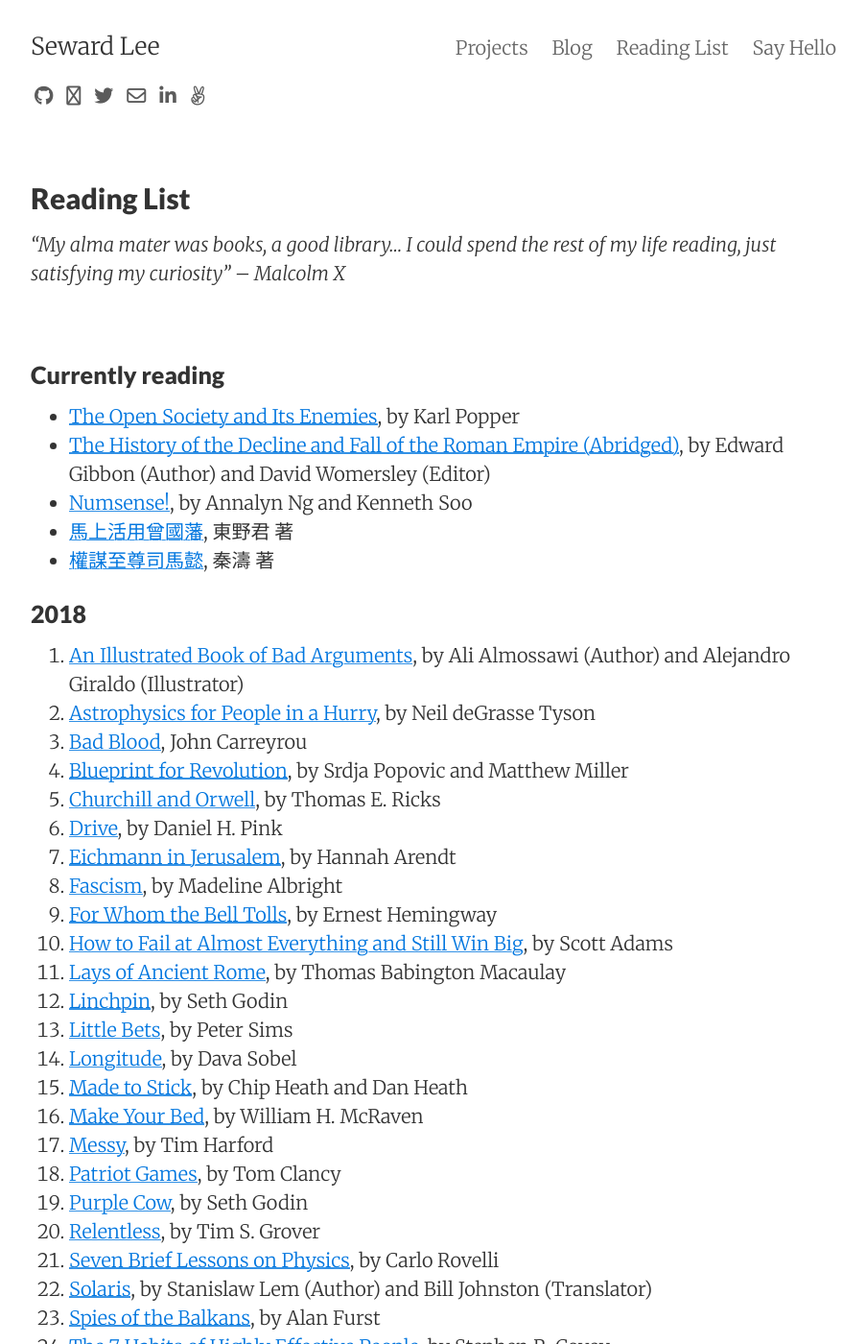
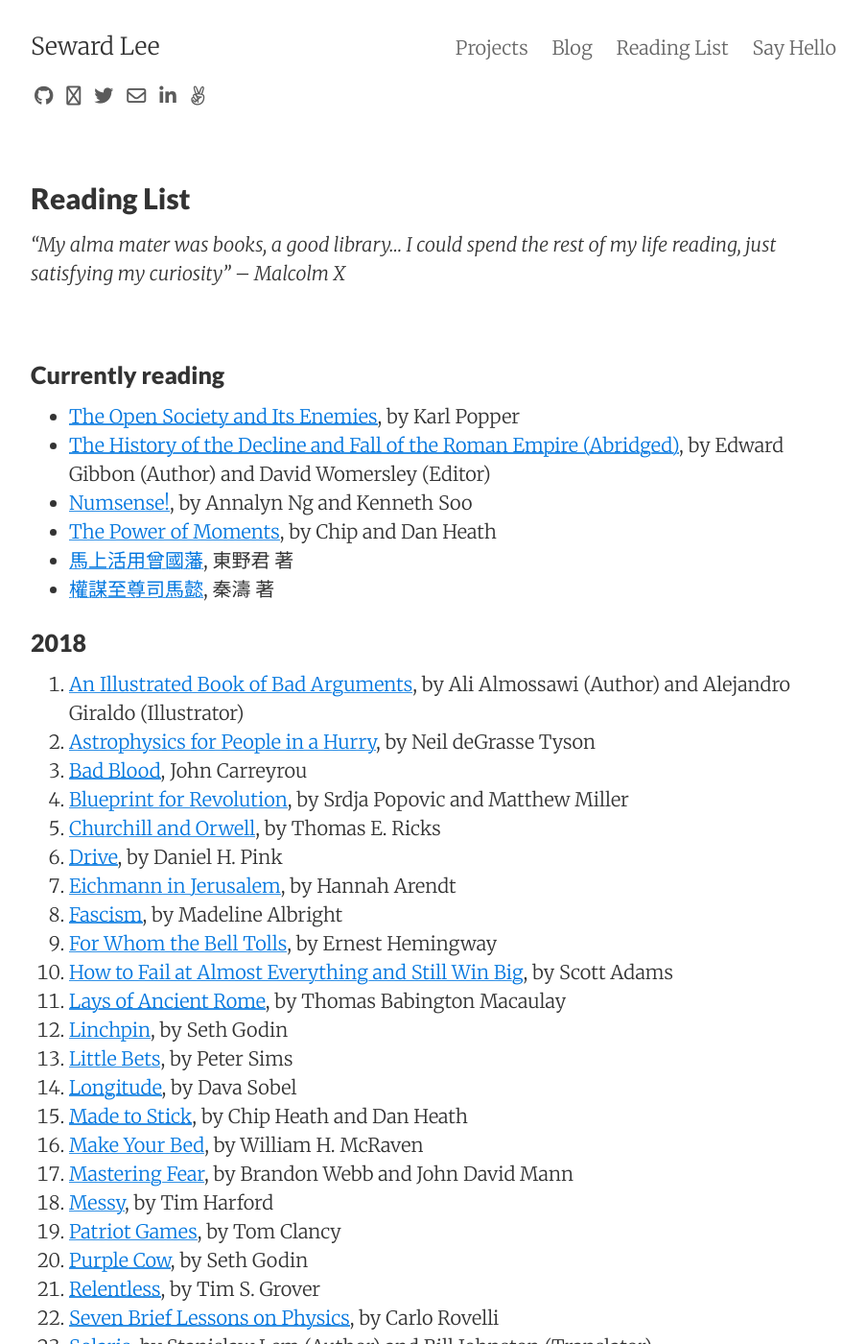
Before and after one commit to sewardlee337/sewardlee337.github.io, a Jekyll site: the page built from readinglist.md, in a window 1280 px wide and 1400 px high. Shown: the whole window at 96% size, without its empty margins (188-1091 px from the left). Built offline with Jekyll 4.4.1, drawn with Linux system fonts in a browser that asks for light colours; nearby versions of some CDN libraries.

Commit message:
Update reading list

```diff
--- a/readinglist.md
+++ b/readinglist.md
@@ -15,6 +15,7 @@
 * [The Open Society and Its Enemies](https://amzn.to/2Mbzdxg), by Karl Popper
 * [The History of the Decline and Fall of the Roman Empire (Abridged)](https://amzn.to/2uRs4fd), by Edward Gibbon (Author) and David Womersley (Editor)
 * [Numsense!](https://amzn.to/2RvAkKV), by Annalyn Ng and Kenneth Soo
+* [The Power of Moments](https://amzn.to/2BZufRP), by Chip and Dan Heath
 * [馬上活用曾國藩](https://bit.ly/2OBNJiI), 東野君 著
 * [權謀至尊司馬懿](https://bit.ly/2QypP92), 秦濤 著
 
@@ -37,6 +38,7 @@
 1. [Longitude](https://amzn.to/2Bzalit), by Dava Sobel
 1. [Made to Stick](https://amzn.to/2Qxw90W), by Chip Heath and Dan Heath
 1. [Make Your Bed](https://amzn.to/2xOkhR1), by William H. McRaven
+1. [Mastering Fear](https://amzn.to/2zQtjxH), by Brandon Webb and John David Mann
 1. [Messy](http://amzn.to/2sRnL4V), by Tim Harford
 1. [Patriot Games](https://amzn.to/2P1XFmD), by Tom Clancy
 1. [Purple Cow](http://amzn.to/2FJagao), by Seth Godin
```
